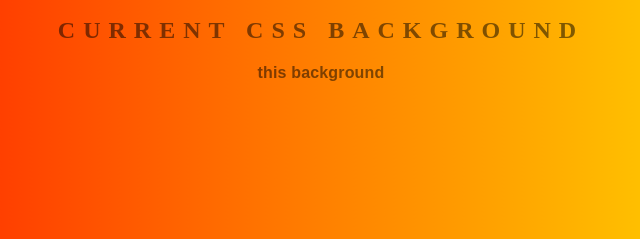
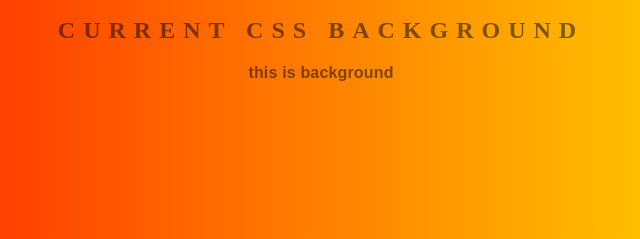
Before and after one commit to Yangxia777/background-generator, a plain HTML site: page index.html in a window 1280 px wide. Shown: the part 170-409 px from the top of the page, 319-959 px from the left. Drawn offline with Linux system fonts and the light colour scheme.

Commit message:
change text

```diff
--- a/index.html
+++ b/index.html
@@ -9,7 +9,7 @@
 	<input class="color1" type="color" name="color1" value="#00ff00">
 	<input class="color2" type="color" name="color2" value="#ff0000">
 	<h2>Current CSS Background</h2>
-	<h3>this background</h3>
+	<h3>this is background</h3>
 	<script type="text/javascript" src="script.js"></script>
 </body>
 </html>
```
